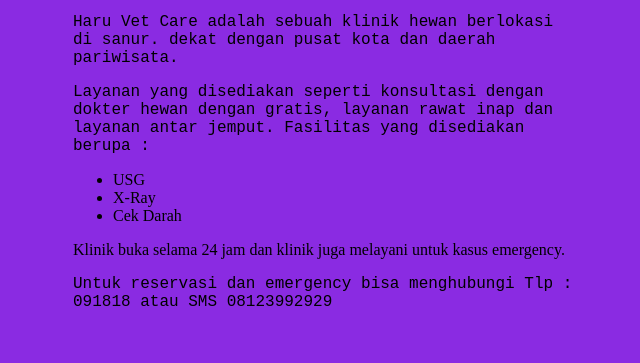
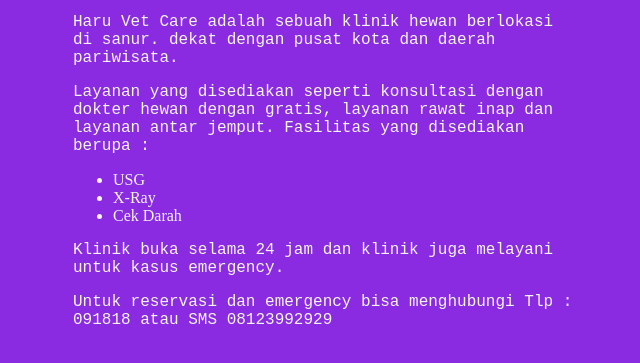
Before and after one commit to janipa/haru, a plain HTML site: page index.html in a window 1280 px wide. Shown: the part 307-670 px from the top of the page, without its empty margins (317-957 px from the left). Drawn offline with Linux system fonts and the light colour scheme.

Commit message:
Add files via upload

```diff
--- a/index.html
+++ b/index.html
@@ -9,6 +9,10 @@
     <style>
         p {
             font-family: 'Courier New', Courier, monospace;
+            color: whitesmoke;
+        }
+        ul{
+            color: whitesmoke;
         }
         h1 {
             color: whitesmoke;
@@ -35,11 +39,13 @@
             </p>
             <p>
                 Layanan yang disediakan seperti konsultasi dengan dokter hewan dengan gratis, layanan rawat inap dan layanan antar jemput. Fasilitas yang disediakan berupa :
-                    <ul>
+            </p>
+                <ul>
                         <li>USG</li>
                         <li>X-Ray</li>
                         <li>Cek Darah</li>
                     </ul>
+            <p>
                 Klinik buka selama 24 jam dan klinik juga melayani untuk kasus emergency.
 
             </p>
```
